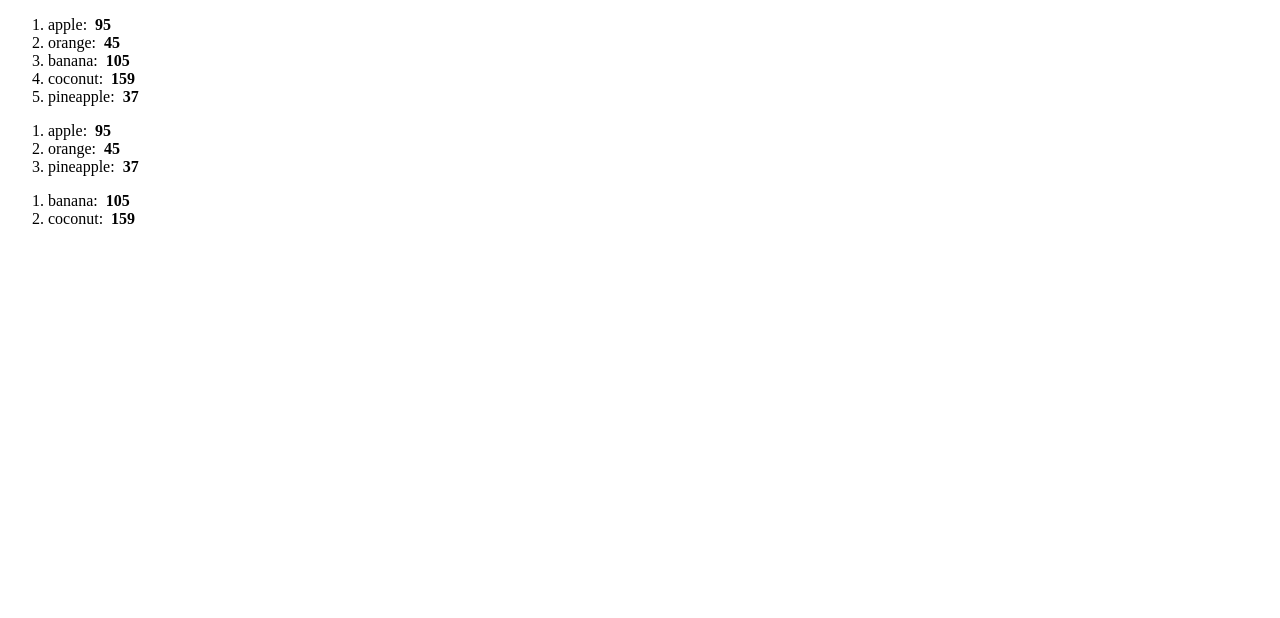
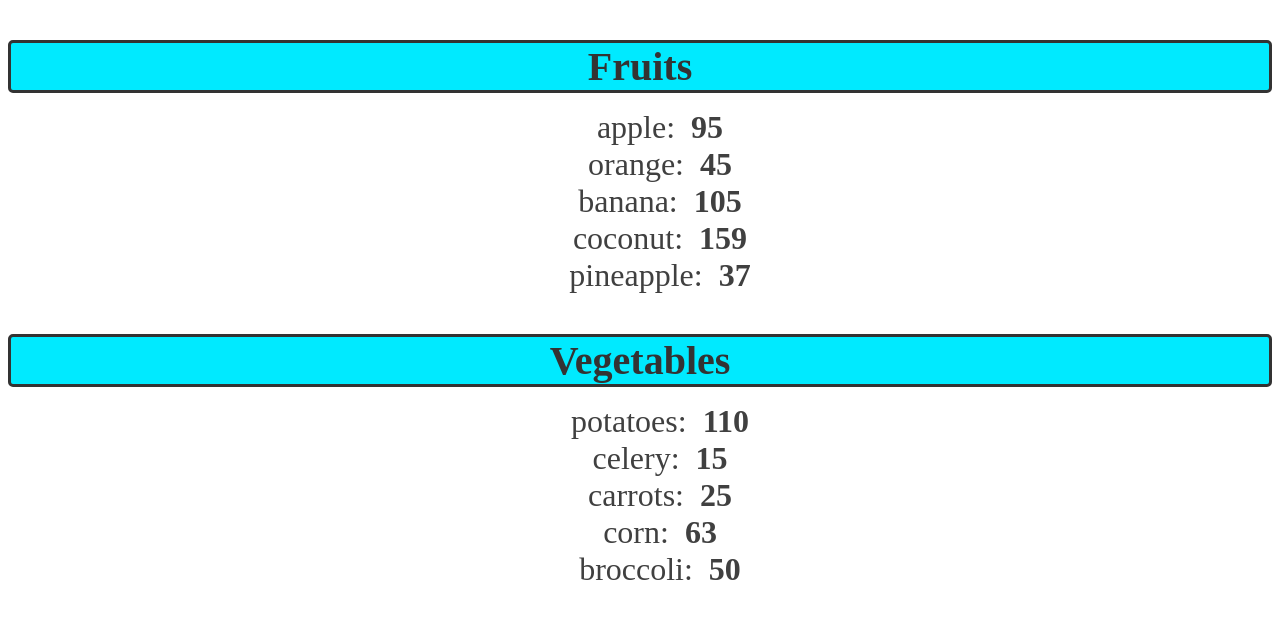
Before and after one commit to leviipope/react-tutorial, a React (Vite) app in the folder my-react-app/: page / in a window 1280 px wide. Shown: the top 618 px of the page. Built offline with nearby package versions, Linux system fonts and the light colour scheme.

Commit message:
lesson5 part 2: reusable list component

```diff
--- a/my-react-app/src/App.jsx
+++ b/my-react-app/src/App.jsx
@@ -1,8 +1,28 @@
 import List from "./List.jsx"
 
 function App() {
+
+    const fruits = [
+                {id: 1, name: "apple", calories: 95},
+                {id: 2, name: "orange", calories: 45},
+                {id: 3, name: "banana", calories: 105},
+                {id: 4, name: "coconut", calories: 159},
+                {id: 5, name: "pineapple", calories: 37}
+            ];
+
+    const vegetables = [
+                {id: 6, name: "potatoes", calories: 110},
+                {id: 7, name: "celery", calories: 15},
+                {id: 8, name: "carrots", calories: 25},
+                {id: 9, name: "corn", calories: 63},
+                {id: 10, name: "broccoli", calories: 50}
+            ];
+
     return(
-        <List/>
+        <>
+            {fruits.length > 0 && <List items={fruits} category="Fruits"/>}
+            {vegetables.length > 0 && <List items={vegetables} category="Vegetables"/>}
+        </>
     );
 }
 
--- a/my-react-app/src/List.jsx
+++ b/my-react-app/src/List.jsx
@@ -1,63 +1,17 @@
 
-function List(){
+function List({category = "Category", items = [] }){
 
-    /*
-
-    const fruits = ["apple", "orange", "banana"]
-
-    const listItems = fruits.map(fruit => <li>{fruit}</li> );
-
-    return(<ol>{listItems}</ol>);
-
-    */
-
-    const fruits = [
-                    {id: 1, name: "apple", calories: 95},
-                    {id: 2, name: "orange", calories: 45},
-                    {id: 3, name: "banana", calories: 105},
-                    {id: 4, name: "coconut", calories: 159},
-                    {id: 5, name: "pineapple", calories: 37}
-                ];
-
-    // fruits.sort((a, b) => a.name.localeCompare(b.name)) // ALPHABETICAL
-    // fruits.sort((a, b) => b.name.localeCompare(a.name)) // REVERSE ALPHABETICAL
-    // fruits.sort((a, b) => a.calories - b.calories) // NUMERIC ORDER
-    // fruits.sort((a, b) => b.calories - a.calories) // DESCENDING ORDER
-
-    const listItems = fruits.map
-        (fruit =>
-            <li key={fruit.id}>
-                {fruit.name}: &nbsp;
-                <b>{fruit.calories}</b>
-            </li>
-        );
-
-    // FILTERING
-    const lowCalFruits = fruits.filter(fruit => fruit.calories < 100)
-
-    const lowCalFruitsList = lowCalFruits.map
-        (lowCalFruit =>
-            <li key={lowCalFruit.id}>
-                {lowCalFruit.name}: &nbsp;
-                <b>{lowCalFruit.calories}</b>
-            </li>
-        );
-
-    const highCalFruits = fruits.filter(fruit => fruit.calories > 100)
-
-    const highCalFruitsList = highCalFruits.map
-        (highCalFruits =>
-            <li key={highCalFruits.id}>
-                {highCalFruits.name}: &nbsp;
-                <b>{highCalFruits.calories}</b>
+    const listItems = items.map(item =>
+            <li key={item.id}>
+                {item.name}: &nbsp;
+                <b>{item.calories}</b>
             </li>
         );
 
     return(
         <>
-            <ol>{listItems}</ol>
-            <ol>{lowCalFruitsList}</ol>
-            <ol>{highCalFruitsList}</ol>
+            <h3 className="list-category">{category}</h3>
+            <ol className="list-items">{listItems}</ol>
         </>
     );
 }
--- a/my-react-app/src/index.css
+++ b/my-react-app/src/index.css
@@ -1,17 +1,23 @@
-.welcome-message{
+.list-category{
     font-size: 2.5em;
-    background-color: greenyellow;
-    color: black;
-    padding: 10px;
+    font-weight: bold;
+    color: hsl(0, 0%, 20%);
+    margin-bottom: 10px;
+    text-align: center;
+    border: 3px solid;
     border-radius: 5px;
+    background-color: hsl(185, 100%, 50%)
+}
+
+.list-items li{
+    font-size: 2em;
+    list-style: none;
+    color: hsl(0, 0%, 25%);
+    text-align: center;
     margin: 0;
 }
 
-.login-prompt{
-    font-size: 2.5em;
-    background-color: red;
-    color: white;
-    padding: 10px;
-    border-radius: 5px;
-    margin: 0;
+.list-items li:hover{
+    color: hsl(0, 0%, 45%);
+    cursor: pointer;
 }
```
